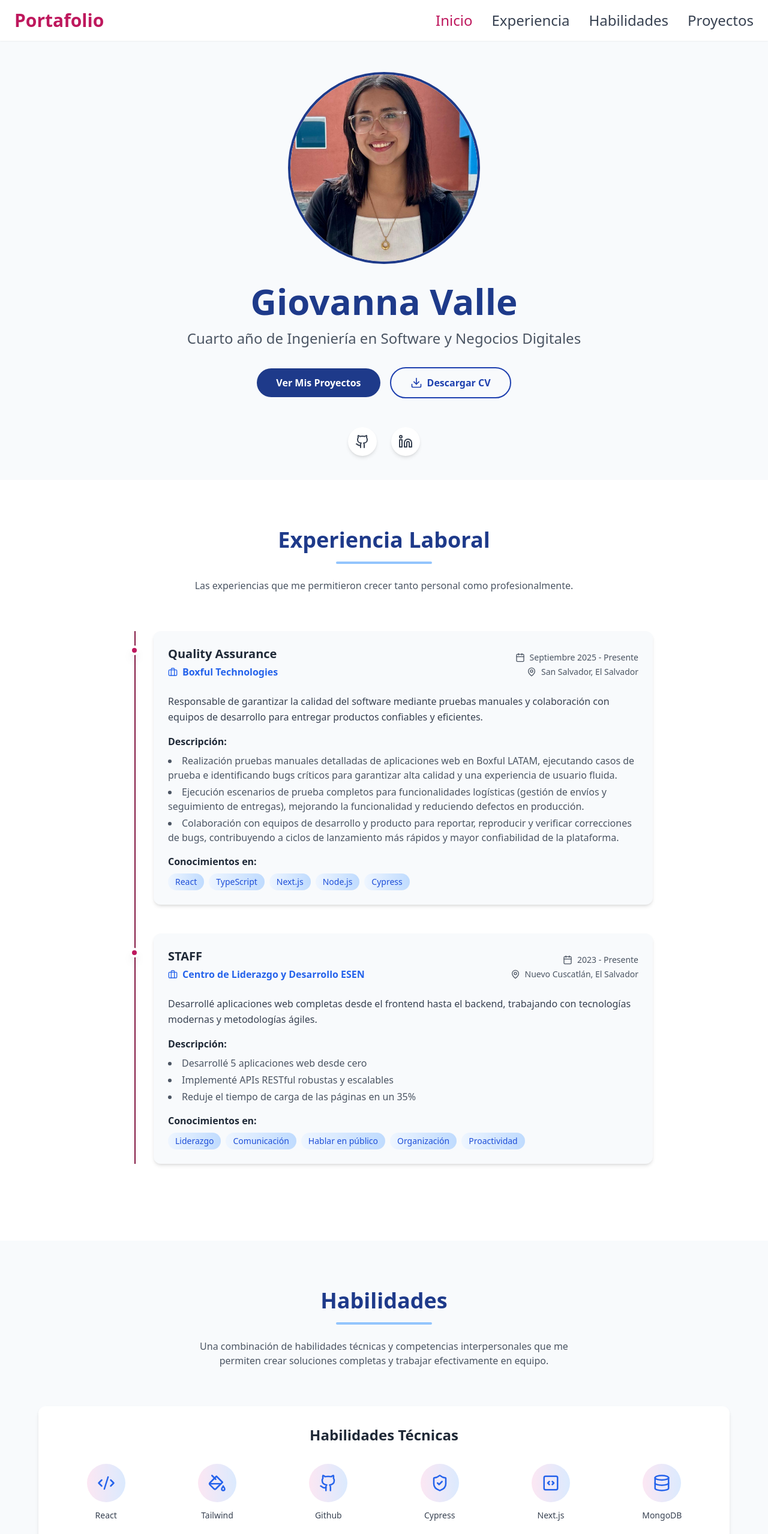
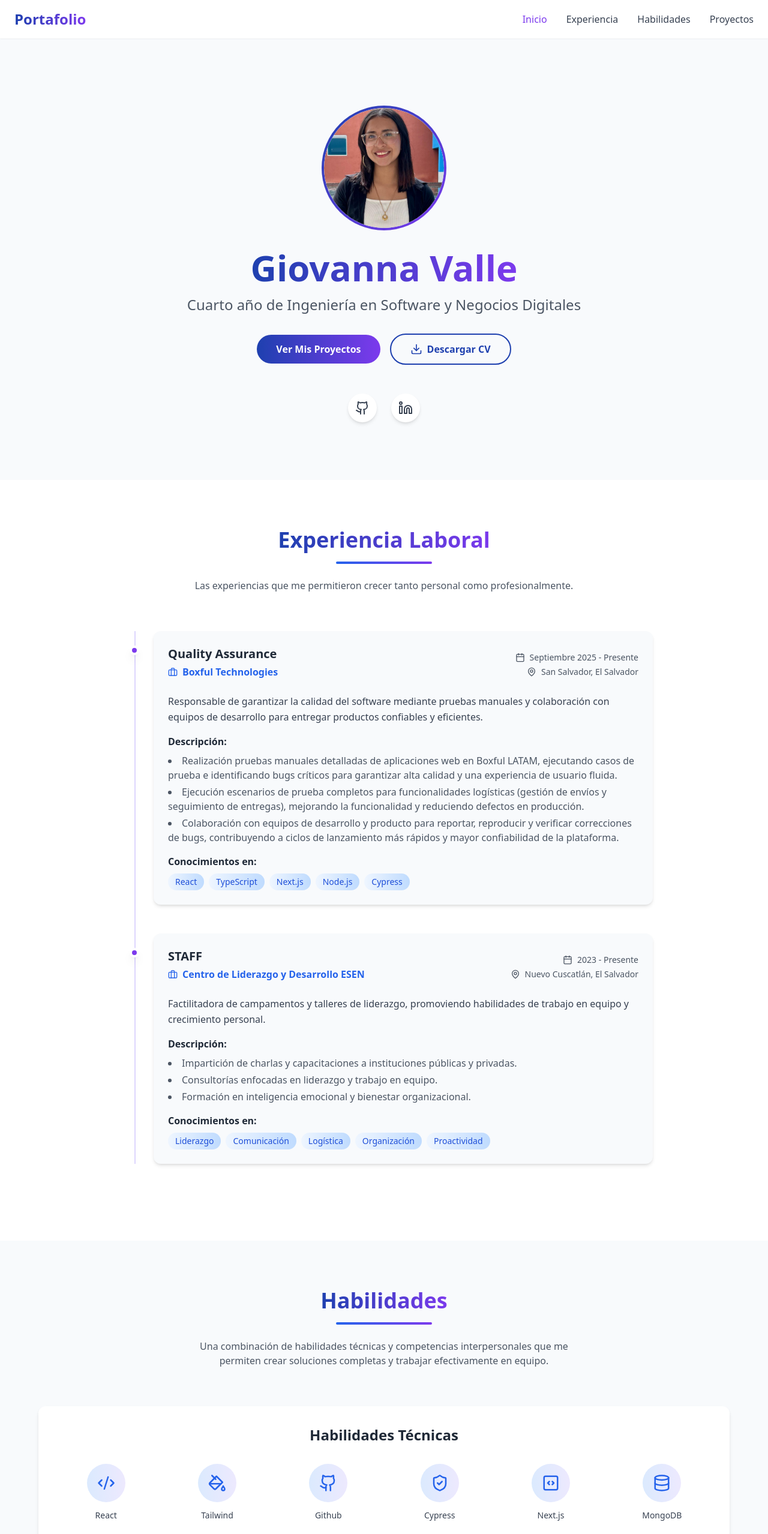
Before and after one commit to GiovB02/GiovannaPortfolio, a React (Vite) app: page / in a window 1280 px wide. Shown: the top 2557 px of the page at 60% size. Built offline with nearby package versions, Linux system fonts and the light colour scheme.

Commit message:
Colors Update

```diff
--- a/src/components/Experience.tsx
+++ b/src/components/Experience.tsx
@@ -21,13 +21,13 @@ const Experience: React.FC = () => {
       company: 'Centro de Liderazgo y Desarrollo ESEN',
       location: 'Nuevo Cuscatlán, El Salvador',
       period: '2023 - Presente',
-      description: 'Desarrollé aplicaciones web completas desde el frontend hasta el backend, trabajando con tecnologías modernas y metodologías ágiles.',
+      description: 'Factilitadora de campamentos y talleres de liderazgo, promoviendo habilidades de trabajo en equipo y crecimiento personal.',
       achievements: [
-        'Desarrollé 5 aplicaciones web desde cero',
-        'Implementé APIs RESTful robustas y escalables',
-        'Reduje el tiempo de carga de las páginas en un 35%'
+        'Impartición de charlas y capacitaciones a instituciones públicas y privadas.',
+        'Consultorías enfocadas en liderazgo y trabajo en equipo.',
+        'Formación en inteligencia emocional y bienestar organizacional.'
       ],
-      technologies: ['Liderazgo', 'Comunicación', 'Hablar en público', 'Organización', 'Proactividad']
+      technologies: ['Liderazgo', 'Comunicación', 'Logística', 'Organización', 'Proactividad']
     }
   ];
 
@@ -37,11 +37,11 @@ const Experience: React.FC = () => {
         <div className="max-w-4xl mx-auto">
           <div className="text-center mb-16">
             <h2 className="text-4xl font-bold mb-4">
-              <span className="bg-blue-900 bg-clip-text text-transparent">
+              <span className="bg-gradient-to-r from-blue-800 to-violet-600 bg-clip-text text-transparent">
                 Experiencia Laboral
               </span>
             </h2>
-            <div className="w-40 h-1 bg-blue-300 mx-auto rounded-full mb-6"></div>
+            <div className="w-40 h-1 bg-gradient-to-r from-blue-600 to-violet-600 mx-auto rounded-full mb-6"></div>
             <p className="text-gray-600 max-w-2xl mx-auto">
               Las experiencias que me permitieron crecer tanto personal como profesionalmente.
             </p>
@@ -49,18 +49,18 @@ const Experience: React.FC = () => {
 
           <div className="relative">
             {/* Timeline line */}
-            <div className="absolute left-8 top-0 bottom-0 w-0.5 bg-pink-900"></div>
+            <div className="absolute left-8 top-0 bottom-0 w-0.5 bg-violet-200"></div>
 
             {experiences.map((exp, index) => (
               <div key={index} className="relative mb-12 ml-16">
                 {/* Timeline dot */}
-                <div className="absolute -left-10 top-6 w-4 h-4 bg-pink-700 rounded-full border-4 border-white shadow-lg"></div>
+                <div className="absolute -left-10 top-6 w-4 h-4 bg-violet-600 rounded-full border-4 border-white shadow-lg"></div>
 
                 <div className="bg-slate-50 rounded-xl p-6 shadow-md hover:shadow-lg transition-all duration-300 hover:bg-slate-100 group">
                   <div className="flex flex-col lg:flex-row lg:items-center lg:justify-between mb-4">
                     <div>
                       <h3 className="text-xl font-bold text-gray-800 mb-1 " >{exp.title}</h3>
-                      <a href="#" className="flex items-center text-blue-600 font-semibold mb-2 group-hover:text-pink-700   ">
+                      <a href="#" className="flex items-center text-blue-600 font-semibold mb-2 group-hover:text-violet-700   ">
                         <Briefcase size={16} className="mr-2" />
                         {exp.company}
                       </a>
@@ -94,7 +94,7 @@ const Experience: React.FC = () => {
                       {exp.technologies.map((tech, techIndex) => (
                         <span
                           key={techIndex}
-                          className="px-3 py-1 bg-gradient-to-r from-blue-50 to-blue-200 text-blue-700 text-sm rounded-full font-medium group-hover:from-pink-100 group-hover:to-pink-200 group-hover:text-pink-700"
+                          className="px-3 py-1 bg-gradient-to-r from-blue-50 to-blue-200 text-blue-700 text-sm rounded-full font-medium group-hover:from-violet-100 group-hover:to-violet-200 group-hover:text-violet-700"
                         >
                           {tech}
                         </span>
--- a/src/components/Header.tsx
+++ b/src/components/Header.tsx
@@ -27,7 +27,7 @@ const Header: React.FC<HeaderProps> = ({ activeSection }) => {
     <header className="fixed top-0 w-full bg-white/90 backdrop-blur-md z-50 shadow-sm">
       <nav className="container mx-auto px-6 py-4">
         <div className="flex items-center justify-between">
-          <div className="text-3xl font-bold bg-pink-700 bg-clip-text text-transparent">
+          <div className="text-2xl font-bold bg-gradient-to-r from-blue-800 to-violet-600 bg-clip-text text-transparent">
             Portafolio
           </div>
 
@@ -37,8 +37,8 @@ const Header: React.FC<HeaderProps> = ({ activeSection }) => {
               <button
                 key={item.id}
                 onClick={() => scrollToSection(item.id)}
-                className={`text-2xl font-medium transition-colors duration-200 hover:text-pink-700 ${
-                  activeSection === item.id ? 'text-pink-700' : 'text-gray-700'
+                className={`text-base font-medium transition-colors duration-200 hover:text-violet-600 ${
+                  activeSection === item.id ? 'text-violet-600' : 'text-gray-700'
                 }`}
               >
                 {item.label}
--- a/src/components/Hero.tsx
+++ b/src/components/Hero.tsx
@@ -16,7 +16,7 @@ const Hero: React.FC = () => {
       <div className="container mx-auto px-8">
         <div className="max-w-4xl mx-auto text-center">
           <div className="mb-8">
-            <div className="w-80 h-80 mx-auto mb-8 rounded-full bg-blue-900 p-1 transition-all duration-300 transform hover:scale-105 hover:bg-pink-700">
+            <div className="w-52 h-52 mx-auto mb-8 rounded-full bg-gradient-to-br from-blue-800 to-violet-600 p-1 transition-all duration-300 transform hover:scale-105 hover:from-violet-600 hover:to-blue-800">
               <div className="w-full h-full rounded-full bg-white flex items-center justify-center overflow-hidden ">
                 <img
                   src="../src/assets/images/Giovanna.jpg"
@@ -26,7 +26,7 @@ const Hero: React.FC = () => {
               </div>
             </div>
             <h1 className="text-5xl md:text-6xl font-bold mb-4 transition-all duration-300 transform hover:scale-105">
-              <span className="bg-blue-900 bg-clip-text text-transparent transition-all duration-300 hover:bg-pink-700">
+              <span className="bg-gradient-to-r from-blue-800 to-violet-600 bg-clip-text text-transparent transition-all duration-300">
               Giovanna Valle
               </span>
             </h1>
@@ -37,12 +37,12 @@ const Hero: React.FC = () => {
           </div>
 
           <div className="flex flex-col sm:flex-row gap-4 justify-center items-center mb-12">
-            <button className="px-8 py-3 bg-blue-900 text-white rounded-full font-semibold hover:shadow-lg transition-all duration-300 transform hover:scale-105 hover:bg-pink-700 flex items-center gap-2">
+            <button className="px-8 py-3 bg-gradient-to-r from-blue-800 to-violet-600 text-white rounded-full font-semibold hover:shadow-lg transition-all duration-300 transform hover:scale-105 hover:from-violet-600 hover:to-blue-800 flex items-center gap-2">
               <a href="#projects">Ver Mis Proyectos</a>
             </button>
             <button
               onClick={handleDownloadCV}
-              className="px-8 py-3 border-2 border-blue-800 text-blue-800 rounded-full font-semibold hover:shadow-lg hover:bg-pink-200 hover:border-pink-700 hover:text-pink-700 transition-all duration-300 flex items-center gap-2"
+              className="px-8 py-3 border-2 border-blue-800 text-blue-800 rounded-full font-semibold hover:shadow-lg hover:bg-violet-100 hover:border-violet-600 hover:text-violet-700 transition-all duration-300 flex items-center gap-2"
             >
               <Download size={20} />
               Descargar CV
@@ -50,11 +50,11 @@ const Hero: React.FC = () => {
           </div>
 
           <div className="flex justify-center gap-6">
-            <a href="https://github.com/GiovB02" className="p-3 rounded-full bg-white shadow-md hover:shadow-lg transition-all duration-300 transform hover:scale-110 hover:bg-pink-100">
-              <Github size={24} className="text-gray-700 hover:text-pink-500" />
+            <a href="https://github.com/GiovB02" className="p-3 rounded-full bg-white shadow-md hover:shadow-lg transition-all duration-300 transform hover:scale-110 hover:bg-violet-100">
+              <Github size={24} className="text-gray-700 hover:text-violet-600" />
             </a>
-            <a href="www.linkedin.com/in/melanie-giovanna-valle" className="p-3 rounded-full bg-white shadow-md hover:shadow-lg transition-all duration-300 transform hover:scale-110 hover:bg-pink-100">
-              <Linkedin size={24} className="text-gray-700 hover:text-pink-500" />
+            <a href="www.linkedin.com/in/melanie-giovanna-valle" className="p-3 rounded-full bg-white shadow-md hover:shadow-lg transition-all duration-300 transform hover:scale-110 hover:bg-violet-100">
+              <Linkedin size={24} className="text-gray-700 hover:text-violet-600" />
             </a>
           </div>
         </div>
--- a/src/components/Skills.tsx
+++ b/src/components/Skills.tsx
@@ -26,11 +26,11 @@ const Skills: React.FC = () => {
         <div className="max-w-6xl mx-auto">
           <div className="text-center mb-16">
             <h2 className="text-4xl font-bold mb-4">
-              <span className="bg-blue-900 bg-clip-text text-transparent">
+              <span className="bg-gradient-to-r from-blue-800 to-violet-600 bg-clip-text text-transparent">
                 Habilidades
               </span>
             </h2>
-            <div className="w-40 h-1 bg-blue-300 mx-auto rounded-full mb-6"></div>
+            <div className="w-40 h-1 bg-gradient-to-r from-blue-600 to-violet-600 mx-auto rounded-full mb-6"></div>
             <p className="text-gray-600 max-w-2xl mx-auto">
               Una combinación de habilidades técnicas y competencias interpersonales
               que me permiten crear soluciones completas y trabajar efectivamente en equipo.
@@ -45,12 +45,12 @@ const Skills: React.FC = () => {
             <div className="grid grid-cols-2 md:grid-cols-3 lg:grid-cols-6 gap-6">
               {hardSkills.map((skill, index) => (
                 <div key={index} className="text-center group">
-                  <div className="w-16 h-16 mx-auto mb-3 rounded-full bg-gradient-to-r from-pink-100 to-blue-100 flex items-center justify-center group-hover:from-pink-500 group-hover:to-blue-500 transition-all duration-300">
+                  <div className="w-16 h-16 mx-auto mb-3 rounded-full bg-gradient-to-r from-blue-100 to-violet-100 flex items-center justify-center group-hover:from-blue-500 group-hover:to-violet-500 transition-all duration-300">
                     <div className="text-blue-600 group-hover:text-white transition-colors duration-300">
                       {skill.icon}
                     </div>
                   </div>
-                  <p className="text-sm font-medium text-gray-700 group-hover:text-pink-700 transition-colors duration-300">
+                  <p className="text-sm font-medium text-gray-700 group-hover:text-violet-700 transition-colors duration-300">
                     {skill.name}
                   </p>
                 </div>
@@ -66,12 +66,12 @@ const Skills: React.FC = () => {
             <div className="grid grid-cols-2 md:grid-cols-3 lg:grid-cols-6 gap-6">
               {softSkills.map((skill, index) => (
                 <div key={index} className="text-center group">
-                  <div className="w-16 h-16 mx-auto mb-3 rounded-full bg-gradient-to-r from-blue-100 to-pink-100 flex items-center justify-center group-hover:from-blue-500 group-hover:to-pink-500 transition-all duration-300">
+                  <div className="w-16 h-16 mx-auto mb-3 rounded-full bg-gradient-to-r from-violet-100 to-blue-100 flex items-center justify-center group-hover:from-violet-500 group-hover:to-blue-500 transition-all duration-300">
                     <div className="text-blue-600 group-hover:text-white transition-colors duration-300">
                       {skill.icon}
                     </div>
                   </div>
-                  <p className="text-sm font-medium text-gray-700 group-hover:text-pink-700 transition-colors duration-300">
+                  <p className="text-sm font-medium text-gray-700 group-hover:text-violet-700 transition-colors duration-300">
                     {skill.name}
                   </p>
                 </div>
```
Also changed, not shown: src/components/About.tsx (+4 -4 lines), src/components/Footer.tsx (+4 -4 lines), src/components/Projects.tsx (+7 -7 lines).
